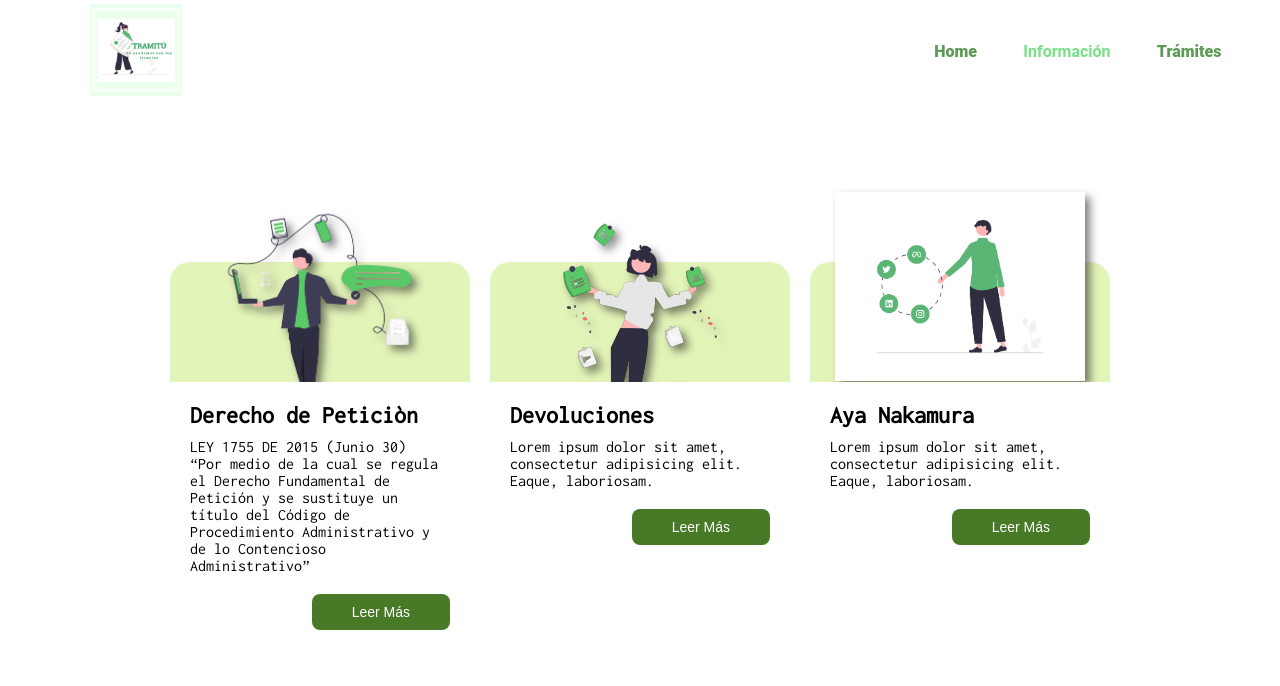
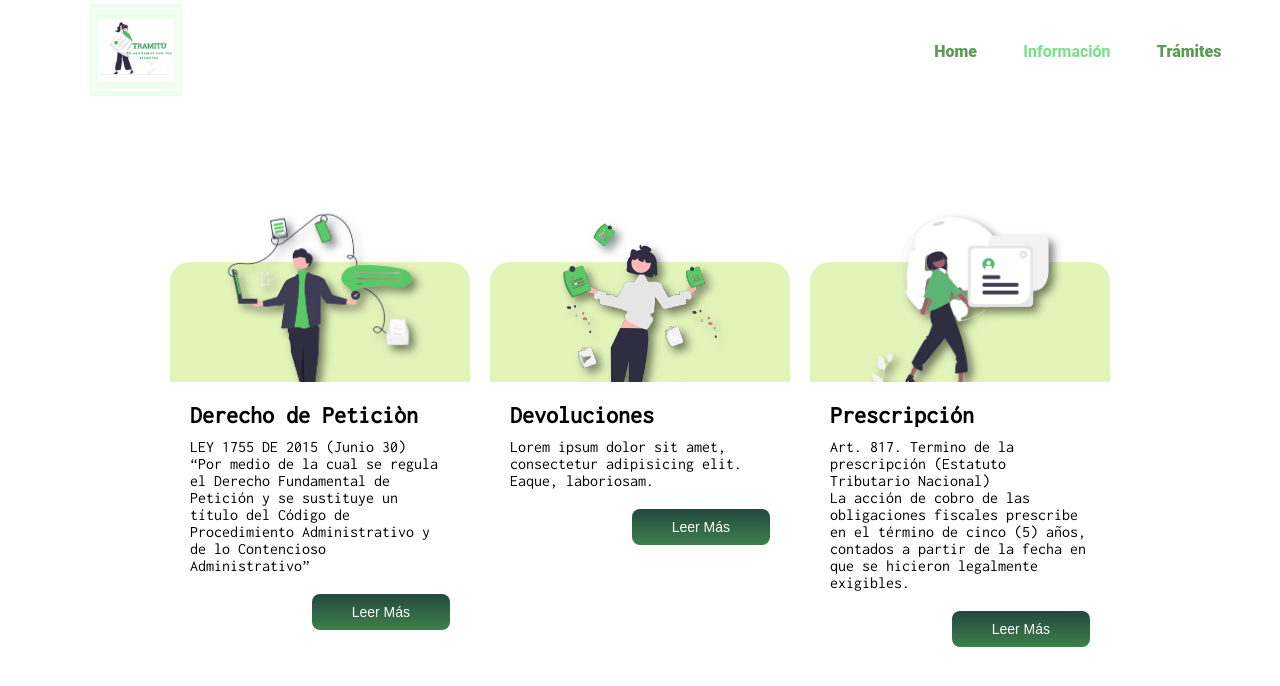
Before and after one commit to CindyCaOs/TramiTuVersionPublic, a Vue app: page /Document in a window 1280 px wide. Shown: the top 686 px of the page. Built offline with nearby package versions, Linux system fonts and the light colour scheme.

Commit message:
Se añade la normatividad

```diff
--- a/src/assets/css/style.css
+++ b/src/assets/css/style.css
@@ -18,7 +18,7 @@
     box-sizing: border-box;
 }
 
-body{
+template{
     font-family: 'Inconsolata', monospace;
 }
 
--- a/src/components/Informacion.vue
+++ b/src/components/Informacion.vue
@@ -40,13 +40,15 @@
 
         <div class="card">
             <div class="cover">
-                <img src="../assets/imagenes/presentacion3.png" alt="">
+                <img src="../assets/imagenes/formulario3.png" alt="">
                 <div class="img__back"></div>
             </div>
             <div class="description">
-                <h2>Aya Nakamura</h2>
-                <p>Lorem ipsum dolor sit amet, consectetur adipisicing elit. Eaque, laboriosam.</p>
-                <input type="button" value="Leer Más">
+                <h2>Prescripción</h2>
+                <p>Art. 817. Termino de la prescripción (Estatuto Tributario Nacional) <br> La acción de cobro de las obligaciones
+                fiscales prescribe en el término de cinco (5) años, contados a partir de la fecha en
+                que se hicieron legalmente exigibles.</p>
+                <a href='https://estatuto.co/817https://estatuto.co/817' target="_bank"><input type="button" value="Leer Más"></a>
             </div>
         </div>
     </div>
@@ -58,8 +60,10 @@
   padding: 0px;
   box-sizing: border-box;
 }
-body{
+
+template{
     background: #F1FAFF;
+    font-family: 'Inconsolata', monospace;
 }
 
 .container__cards{
@@ -157,7 +161,7 @@ body{
     padding: 10px 40px;
     margin-top: 20px;
     border: none;
-    background: #477926;
+    background: linear-gradient(180deg, #244840 0%, #3d804a 100%);
     color: white;
     font-size: 14px;
     cursor: pointer;
@@ -166,7 +170,7 @@ body{
 }
 
 .card .description input:hover{
-    background: #39ad79;
+    background: #1e4447;
 }
 
 </style>
```
Also changed, not shown: src/assets/imagenes/formulario3.png.
